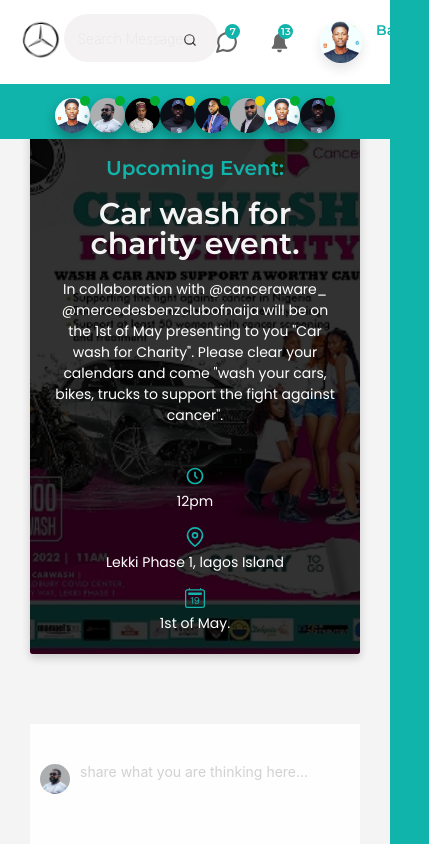
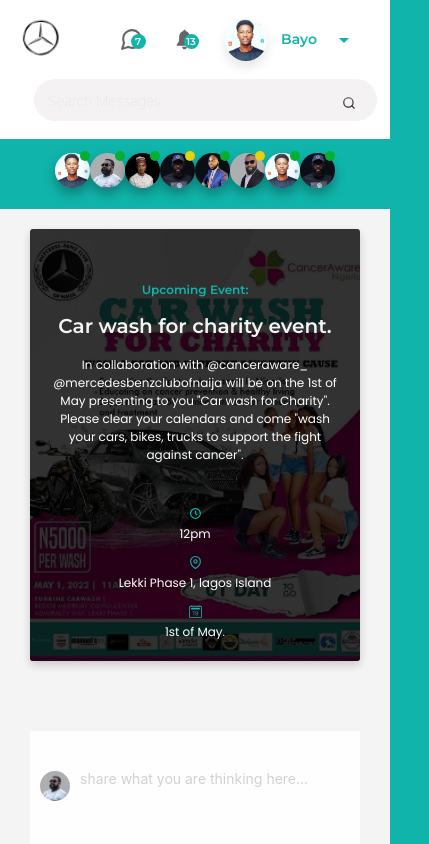
Before and after one commit to Jubrilake/mbcon, a React (Create React App) app: page /admin in a window 390 px wide. Shown: the top 844 px of the page, 429 px wide, since content can reach past the window. Built offline with nearby package versions, Linux system fonts and the light colour scheme.

Commit message:
mobile responsive

```diff
--- a/src/App.css
+++ b/src/App.css
@@ -685,12 +685,12 @@
 /* ADMIN PAGE */
 
 body .admin-header{
-  height: 6rem;
+  /* height: 6rem; */
   background-color: #fff;
   border-bottom: #ccc;
   display: flex;
   justify-content: space-between;
-  padding: 0px 20px;
+  padding: 10px 20px;
   align-items: center;
   position: sticky;
   top: 0;
@@ -948,6 +948,7 @@
   /* height: 5000px; */
   /* padding: 20px; */
   padding-bottom: 10px;
+
 }
 
 /* admin hero */
@@ -1268,6 +1269,7 @@
     body .admin-content{
 
       order: 3;
+      margin-top: 70px;
       }
     body .admin-leftbar{
       flex: 0 0 30% ;
@@ -1315,6 +1317,26 @@
   body .image-hero{
     display: none;
 
+  }
+  body .admin-content{
+
+    order: 3;
+    margin-top: 70px;
+    }
+  body .admin-header{
+   flex-wrap: wrap;
+   align-content: center;
+  }
+  body input.search_input
+{
+
+  padding: 0px 1rem !important;
+
+}
+  body .search{
+   order: 1;
+   flex: 0 0 100%;
+   margin-top: 10px;
   }
   body .hero-grid, body .about-hero_grid
 
@@ -1389,4 +1411,34 @@
 
 
     }
+    .admin-hero h2{
+      font-size: 12px;
+
+
+    }
+    .admin-hero p{
+      font-size: 12px;
+
+
+    }
+    .admin-hero_icon{
+      font-size: 13px;
+
+
+    }
+    .admin-hero_info{
+      margin-top: 10px;
+    }
+    .secondary-bg.btn.modal-trigger.register, .primary-bg.btn.modal-trigger.register{
+      /* padding:  10px !important; */
+      font-size: 12px;
+    }
+    .admin-hero h2 span{
+      font-size: 20px;
+
+    }
+    body .admin-hero_grid{
+      display: block;
+
+    }
 }
```
